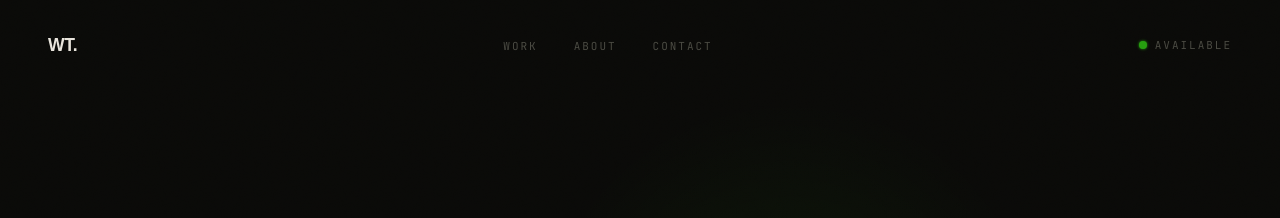
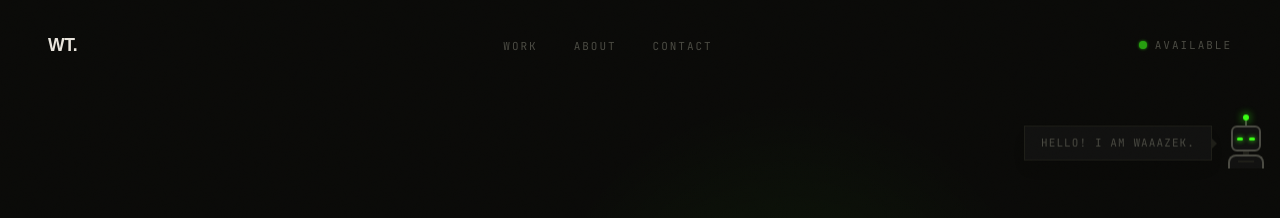
Before and after one commit to wasiqtanveer/Wasiq-s-Portfolio, a React (Vite) app: page /#/ in a window 1280 px wide. Shown: the top 218 px of the page. Built offline with nearby package versions, Linux system fonts and the light colour scheme; no server answers; a web font is replaced by a local one.

Commit message:
Add Waaazek interactive bot to Hero section

```diff
--- a/src/components/Hero.jsx
+++ b/src/components/Hero.jsx
@@ -3,6 +3,7 @@ import gsap from 'gsap';
 import { useGSAP } from '@gsap/react';
 import Navigation from './Navigation';
 import Marquee from './Marquee';
+import Waaazek from './Waaazek';
 import photoAsset from '../assets/unnamed - Edited.png';
 
 export default function Hero({ isReady }) {
@@ -169,6 +170,7 @@ export default function Hero({ isReady }) {
       <div className="hero-glow" />
 
       <Navigation />
+      <Waaazek />
 
       <div className="relative z-10 flex-1 flex flex-col justify-center px-6 md:px-12">
         <div className="font-mono text-[11px] tracking-[0.18em] uppercase text-muted mb-5 opacity-0" id="portfolio-label">
--- /dev/null
+++ b/src/components/Waaazek.jsx
@@ -0,0 +1,65 @@
+import React, { useState, useRef } from 'react';
+import gsap from 'gsap';
+
+export default function Waaazek() {
+  const [status, setStatus] = useState('idle');
+  const botRef = useRef();
+
+  const handleClick = () => {
+    if (status === 'clicked') return;
+    setStatus('clicked');
+
+    // Slide off-screen to the right
+    gsap.to(botRef.current, {
+      x: '120%',
+      duration: 0.6,
+      ease: 'power3.in'
+    });
+
+    // Wait 2.5s, then slide back
+    setTimeout(() => {
+      gsap.to(botRef.current, {
+        x: '0%',
+        duration: 0.8,
+        ease: 'power3.out',
+        onComplete: () => setStatus('idle')
+      });
+    }, 2500);
+  };
+
+  return (
+    <div
+      ref={botRef}
+      className="absolute top-[100px] md:top-[120px] right-0 z-[90] flex items-center pr-4 cursor-pointer group will-change-transform"
+      onClick={handleClick}
+      aria-label="Waaazek Bot"
+    >
+      {/* Speech Bubble */}
+      <div className="relative bg-surface border border-border px-4 py-2 mr-4 font-mono text-[10px] md:text-[11px] text-muted tracking-widest uppercase transition-colors group-hover:border-green group-hover:text-text shadow-lg animate-[float_3s_ease-in-out_infinite]">
+        {status === 'idle' ? 'Hello! I am Waaazek.' : 'Not charged yet! 🔋'}
+        {/* Tail pointing right */}
+        <div className="absolute top-1/2 -right-[6px] -translate-y-1/2 w-0 h-0 border-t-[6px] border-t-transparent border-b-[6px] border-b-transparent border-l-[6px] border-l-border group-hover:border-l-green transition-colors" />
+      </div>
+
+      {/* Robot Graphic */}
+      <div className="relative flex flex-col items-center animate-[float_3s_ease-in-out_infinite] animate-delay-[0.2s]">
+        {/* Antenna */}
+        <div className="w-[2px] h-[8px] bg-muted relative">
+          <div className="absolute -top-[3px] -left-[2px] w-[6px] h-[6px] rounded-full transition-colors duration-300 shadow-[0_0_8px_#39FF14]" style={{ backgroundColor: status === 'idle' ? '#39FF14' : '#ff3939', boxShadow: status === 'idle' ? '0 0 8px #39FF14' : '0 0 8px #ff3939' }} />
+        </div>
+        {/* Head */}
+        <div className="w-[30px] h-[26px] bg-surface border-2 border-muted rounded-md flex justify-center items-center gap-1.5 transition-colors group-hover:border-green relative overflow-hidden">
+          {/* Eyes */}
+          <div className="w-[6px] h-[3px] rounded-full transition-colors duration-300" style={{ backgroundColor: status === 'idle' ? '#39FF14' : '#ff3939', boxShadow: status === 'idle' ? '0 0 5px #39FF14' : '0 0 5px #ff3939' }} />
+          <div className="w-[6px] h-[3px] rounded-full transition-colors duration-300" style={{ backgroundColor: status === 'idle' ? '#39FF14' : '#ff3939', boxShadow: status === 'idle' ? '0 0 5px #39FF14' : '0 0 5px #ff3939' }} />
+        </div>
+        {/* Neck */}
+        <div className="w-[6px] h-[3px] bg-border" />
+        {/* Body (peeking out) */}
+        <div className="w-[36px] h-[14px] bg-surface border-2 border-b-0 border-muted rounded-t-lg transition-colors group-hover:border-green flex justify-center pt-1 overflow-hidden">
+          <div className="w-[16px] h-[2px] bg-border" />
+        </div>
+      </div>
+    </div>
+  );
+}
--- a/src/index.css
+++ b/src/index.css
@@ -120,3 +120,9 @@ body::after {
   0%, 100% { box-shadow: 0 0 0 0 rgba(57,255,20,0.4); }
   50%       { box-shadow: 0 0 0 6px rgba(57,255,20,0); }
 }
+
+/* Waaazek anti-gravity float */
+@keyframes float {
+  0%, 100% { transform: translateY(0px); }
+  50%       { transform: translateY(-6px); }
+}
```
